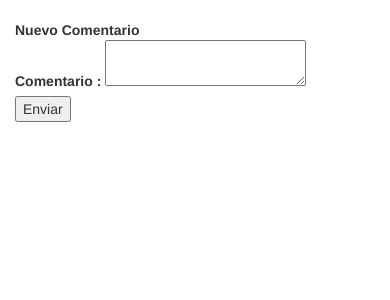
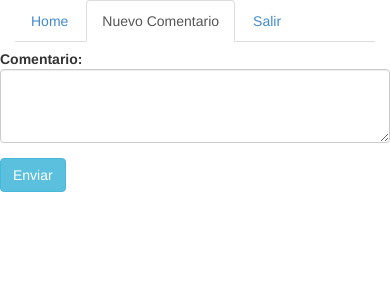
Before and after one commit to ArturoPetit/BAMBI--, a PHP site: page /nuevocomentario.php in a window 390 px wide. Shown: the top 300 px of the page. Run offline with PHP 8.4, Linux system fonts and the light colour scheme; the visitor is signed in with stand-in values (Sample User, id 1); some libraries are stand-ins or nearby versions.

Commit message:
BLOG/Petit,con bootstrap en funcionamiento

```diff
--- a/nuevocomentario.php
+++ b/nuevocomentario.php
@@ -34,25 +34,31 @@
     <![endif]-->
     </head>
   <body>
-  <div class="container">
-  <?php
-    echo"<form action='nuevocomentario.php' method='post' name='nuevocomentario'><br>";
-    echo "<table>";
-    echo "<tr><td><b>Nuevo Comentario</b></td></tr>";
+    <div class="container">
+      <!--barra de paginas-->
+      <ul class="nav nav-tabs" role="tablist">
+        <li><a href="index.php">Home</a></li>
+        <li class="active"><a href="">Nuevo Comentario</a></li>
+        <li><a href="cerrar.php">Salir</a></li>
+      </ul>
+      <div class="row">
+      <form action="nuevocomentario.php" method="post" name="nuevocomentario" class="form-horizontal" role="form">
+        <div class="form-group">
+          <?php echo "<tr><td><input type='hidden' value='".$id_tema."' name='id_tema'></td></tr>";?>
+          <label for="txtcomen" class="col-sm-2 control-label">Comentario:</label>
+          <div class="col-sm-5">
+            <textarea class="form-control" name="txtcomen" rows="3"></textarea>
+          </div>
+        </div>
+        <div class="form-group">
+          <div class="col-sm-offset-6 col-sm-10">
+            <button type="submit" class="btn btn-info">Enviar</button>
+          </div>
+        </div>
+        </form>
+      </div>
+    </div>
 
-    echo "<tr>";
-    echo "<tr><td><input type='hidden' value='".$id_tema."' name='id_tema'></td></tr>";
-    echo "</tr>";
-    echo "<tr>";
-    echo "<td><label>Comentario : <textarea name='txtcomen'></textarea></td>";
-    echo "</tr>";
-    echo "<tr>";
-    echo "<tr><td><input type='submit' value='Enviar'></td></tr>";
-    echo "</tr>";
-    echo "</table>";
-    echo "</form>";
-    ?>
-  </div>
   <!-- jQuery (necessary for Bootstrap's JavaScript plugins) -->
   <script src="https://ajax.googleapis.com/ajax/libs/jquery/1.11.0/jquery.min.js"></script>
   <!-- Include all compiled plugins (below), or include individual files as needed -->
```
